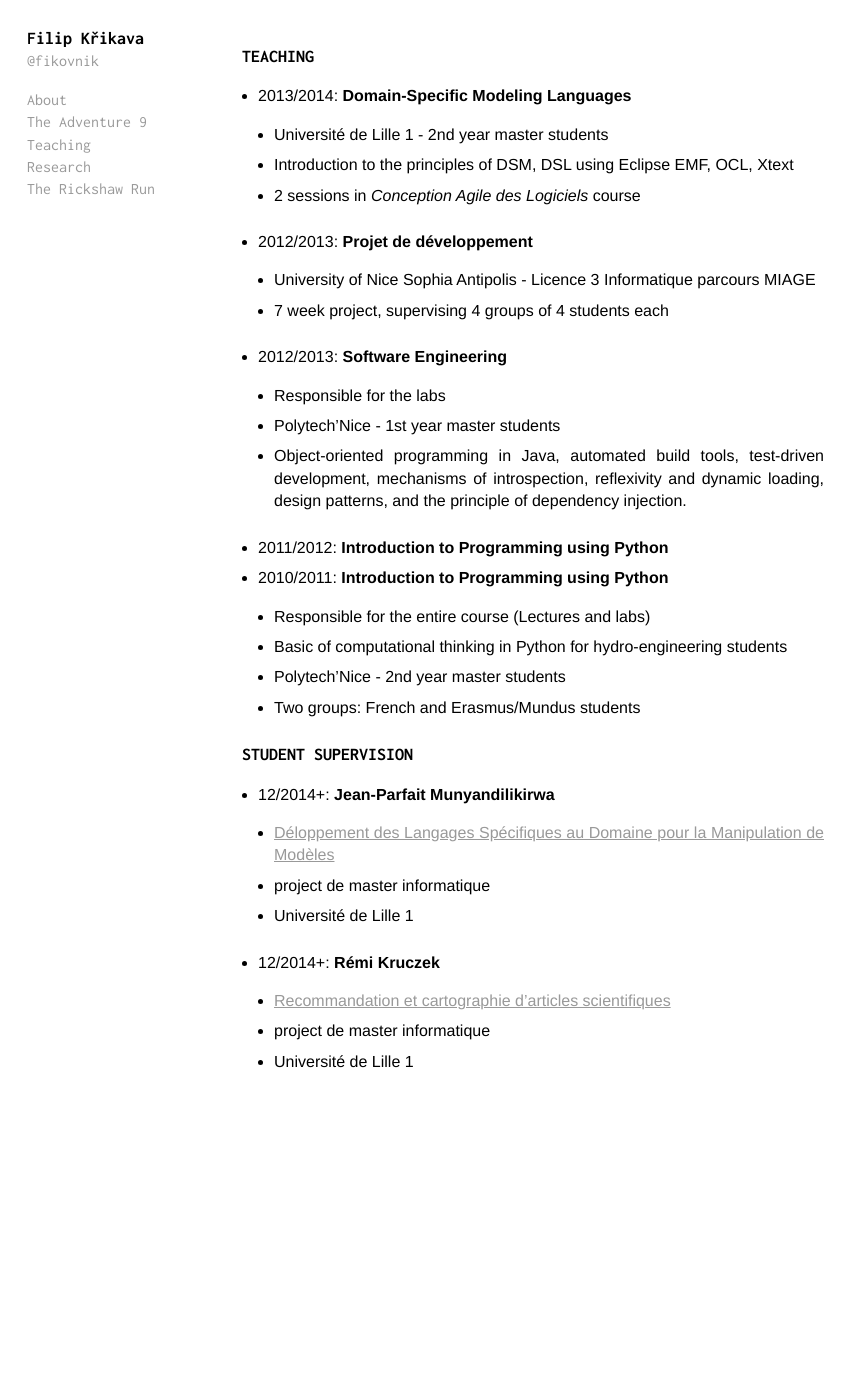
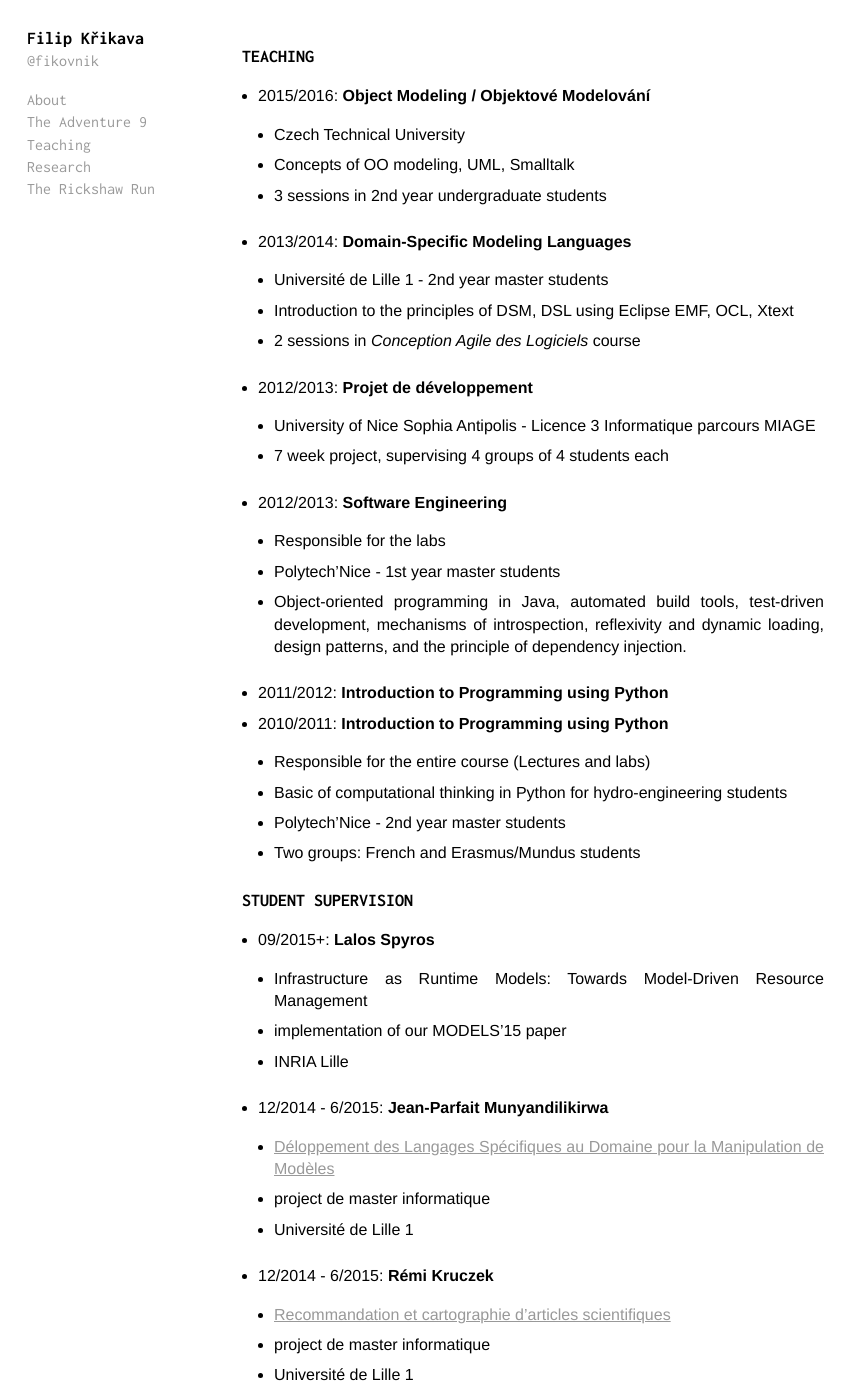
Before and after one commit to fikovnik/fikovnik.github.com, a Jekyll site: the page built from _posts/exhibit/0001-01-03-teaching.md, in a window 1280 px wide and 1400 px high. Shown: the whole window, without its empty margins (0-860 px from the left). Built offline with Jekyll 4.4.1, drawn with Linux system fonts in a browser that asks for light colours.

Commit message:
Updated teaching

```diff
--- a/_posts/exhibit/0001-01-03-teaching.md
+++ b/_posts/exhibit/0001-01-03-teaching.md
@@ -6,6 +6,11 @@ section: root
 permalink: teaching/
 title: Teaching
 ---
+
+* 2015/2016: __Object Modeling / Objektové Modelování__
+  - Czech Technical University
+  - Concepts of OO modeling, UML, Smalltalk
+  - 3 sessions in 2nd year undergraduate students
 
 * 2013/2014: __Domain-Specific Modeling Languages__
   - Université de Lille 1 - 2nd year master students
@@ -31,12 +36,17 @@ title: Teaching
 
 ## Student Supervision
 
-* 12/2014+: __Jean-Parfait Munyandilikirwa__
+* 09/2015+: __Lalos Spyros__
+  - Infrastructure as Runtime Models: Towards Model-Driven Resource Management
+  - implementation of our MODELS'15 paper
+  - INRIA Lille
+
+* 12/2014 - 6/2015: __Jean-Parfait Munyandilikirwa__
   - [Déloppement des Langages Spécifiques au Domaine pour la Manipulation de Modèles](https://docs.google.com/document/d/15UwL9A4EaoDrm9SCXKSyjqtx83hHAu-DHmAeno2wZWU/export?format=pdf)
   - project de master informatique
   - Université de Lille 1
 
-* 12/2014+: __Rémi Kruczek__
+* 12/2014 - 6/2015: __Rémi Kruczek__
   - [Recommandation et cartographie d’articles scientifiques](https://docs.google.com/document/d/1_2HJbyzd3FbH597YmMiC7LfNp4g2MHhWnOaib80muIM/export?format=pdf)
   - project de master informatique
   - Université de Lille 1
```
